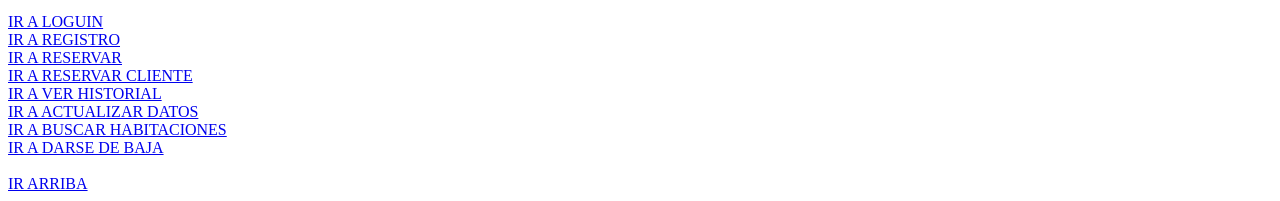
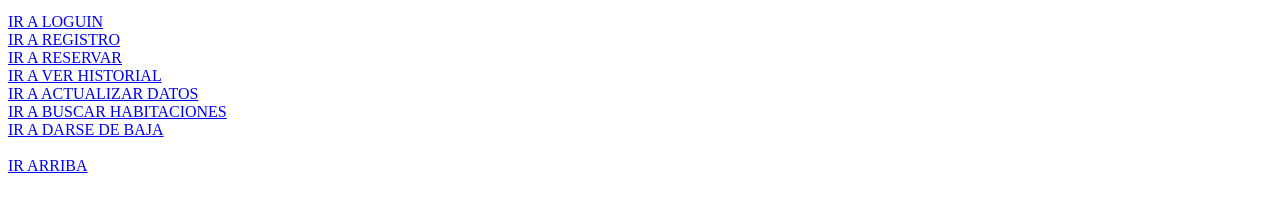
Before and after one commit to lcamila0330/proyectowebteam4, a plain HTML site: page reserva.html in a window 1280 px wide. Shown: the part 731-932 px from the top of the page. Drawn offline with Linux system fonts and the light colour scheme.

Commit message:
Update reserva.html

```diff
--- a/reserva.html
+++ b/reserva.html
@@ -129,7 +129,6 @@
         <a href="login.html" target="_blank"> IR A LOGUIN </a> <br>
         <a href="registrarse.html" target="_blank"> IR A REGISTRO </a> <br>
         <a href="../subsitio/registro.html" target="_blank"> IR A RESERVAR </a> <br>
-        <a href="reservacliente.html" target="_blank"> IR A RESERVAR  CLIENTE</a> <br>
         <a href="../subsitio/registro.html" target="_blank"> IR A VER HISTORIAL </a> <br>
         <a href="../subsitio/registro.html" target="_blank"> IR A ACTUALIZAR DATOS </a> <br>
         <a href="busqueda-hotel-habitacion.html" target="_blank"> IR A BUSCAR HABITACIONES </a> <br>
```
